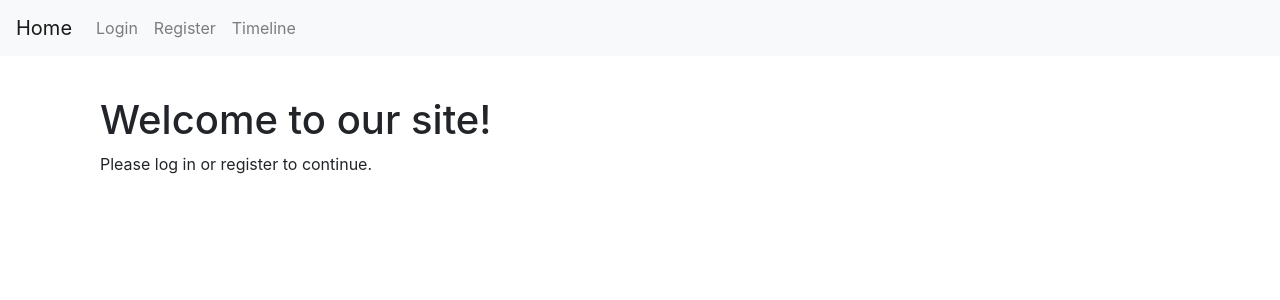
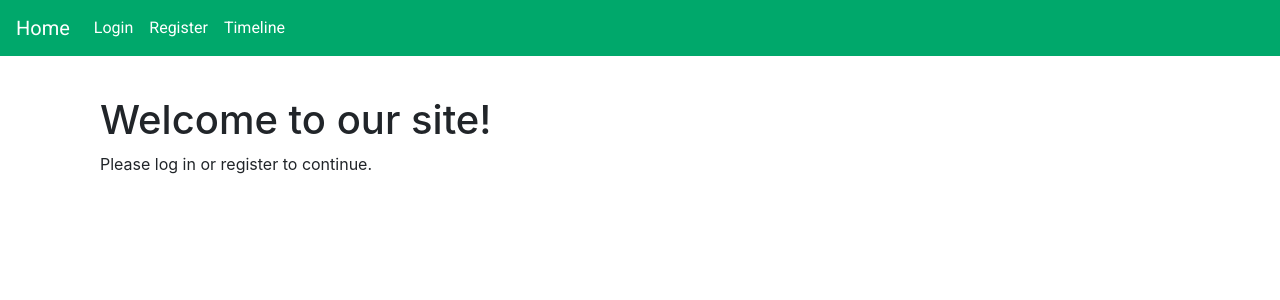
Before and after one commit to JabrilMahamud/blogpage-1, a Django app: page / in a window 1280 px wide. Shown: the top 300 px of the page. Run offline with Django 4.2, Linux system fonts and the light colour scheme; some libraries are stand-ins or nearby versions.

Commit message:
added nice jade green theme to everything
need to clean up timeline page and allow users to log in again

```diff
--- a/blog/circles/static/css/styles.css
+++ b/blog/circles/static/css/styles.css
@@ -3,23 +3,19 @@
     --jade-green: #00A86B;
 }
 
-body {
+/* Navbar styles */
+.navbar {
     background-color: var(--jade-green);
+    font-family: 'Roboto', sans-serif;
+}
+
+.navbar-brand,
+.navbar-nav .nav-link {
     color: white;
 }
 
-/* Navbar styles */
-.navbar {
-    background-color: var(--jade-green);
-    padding: 20px;
-}
-
-.nav-link {
-    color: white;
-    margin-right: 20px;
-}
-
-.nav-link:hover {
+.navbar-brand:hover,
+.navbar-nav .nav-link:hover {
     color: #b3b3b3;
 }
 
--- a/blog/circles/templates/base.html
+++ b/blog/circles/templates/base.html
@@ -1,3 +1,4 @@
+{% load static %}
 <!DOCTYPE html>
 <html lang="en">
 <head>
@@ -8,11 +9,15 @@
     <!-- Include Bootstrap CSS -->
     <link rel="stylesheet" href="https://stackpath.bootstrapcdn.com/bootstrap/4.3.1/css/bootstrap.min.css">
 
+    <!-- css file -->
+    <link rel="stylesheet" href="{% static 'css/styles.css' %}">
+    <link href="https://fonts.googleapis.com/css2?family=Roboto&display=swap" rel="stylesheet">
+
     {% block css %}{% endblock %}
 
 </head>
 <body>
-    <nav class="navbar navbar-expand-lg navbar-light bg-light fixed-top">
+    <nav class="navbar navbar-expand-lg custom-navbar fixed-top"> <!-- replace "navbar-light bg-light" with "custom-navbar" -->
         <a class="navbar-brand" href="{% url 'home' %}">Home</a>
         <button class="navbar-toggler" type="button" data-toggle="collapse" data-target="#navbarNavAltMarkup"
             aria-controls="navbarNavAltMarkup" aria-expanded="false" aria-label="Toggle navigation">
```
